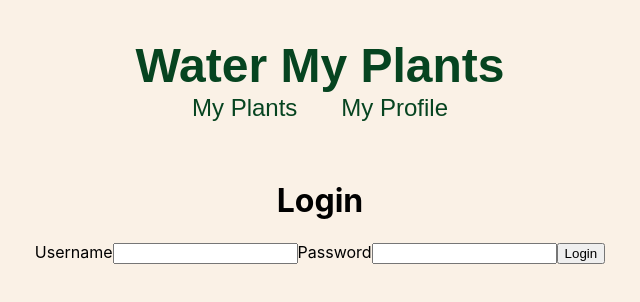
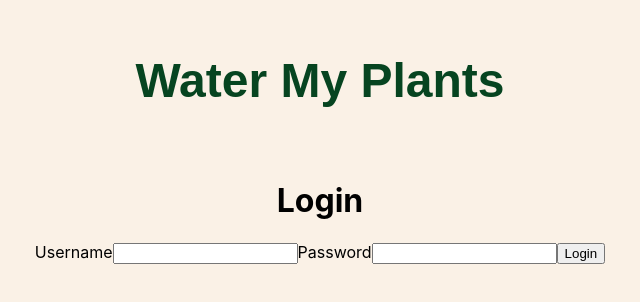
Before and after one commit to MichaelMcFaddenjr/front-end, a React (Create React App) app: page / in a window 1280 px wide. Shown: the top 302 px of the page, without its empty margins (320-960 px from the left). Built offline with nearby package versions, Linux system fonts and the light colour scheme; a web font is replaced by a local one.

Commit message:
navbar buttons render correctly now yay

```diff
--- a/src/Components/NavBar.js
+++ b/src/Components/NavBar.js
@@ -1,5 +1,5 @@
-import React, {useState} from 'react';
-import { useHistory } from 'react-router-dom'
+import React from 'react';
+import { useHistory, useLocation } from 'react-router-dom'
 import styled from 'styled-components'
 
 const Page = styled.section`
@@ -36,12 +36,11 @@ const Button = styled.button`
   }
 `
 
-//This is our navBar
-//on the NavBar there should be links with ability to see 'MyPlants', 'My Profile' and 'Logout'
-
 const NavBar = () => {
 
   const token = localStorage.getItem('token')
+
+  const location = useLocation()  // I know this is not being used - NO TOUCHY! You touchy = navbar angry
 
   const { push } = useHistory();
 
@@ -56,19 +55,21 @@ const NavBar = () => {
   const onClickProfile = (e) =>{
     push('/myprofile')
   }
+
   return (
     <Page>
       <Title>Water My Plants</Title>
-      <Buttons>
 
-        <Button onClick={onClickPlants}>My Plants</Button>
-        <Button onClick={onClickProfile}>My Profile</Button>
-        {token ?
-        (<Button onClick={logout}>Logout</Button>)
-        :
-        (null)
-        }
-      </Buttons>
+      {token
+      &&
+        (
+        <Buttons>
+          <Button onClick={onClickPlants}>My Plants</Button>
+          <Button onClick={onClickProfile}>My Profile</Button>
+          <Button onClick={logout}>Logout</Button>
+        </Buttons>
+        )
+      }
 
     </Page>
   );
```
